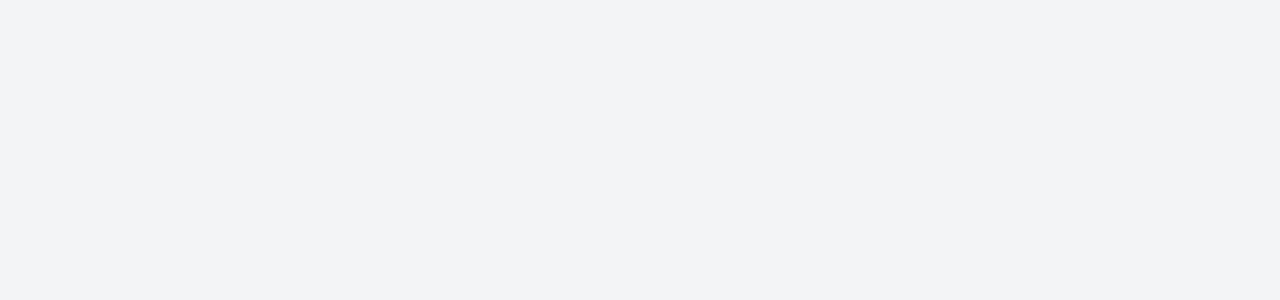
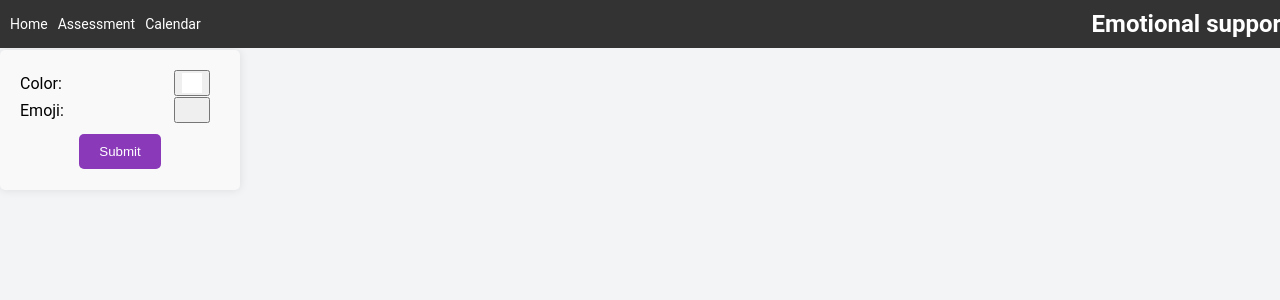
Before and after one commit to shirokov-kirill/Emotional-Support-Capstone, a React (Create React App) app in the folder app-web-frontend/: page /assessment in a window 1280 px wide. Before the commit this address had no page. Shown: the top 300 px of the page. Built offline with nearby package versions, Linux system fonts and the light colour scheme.

Commit message:
Fix after merge commit

```diff
--- a/app-web-frontend/src/App.js
+++ b/app-web-frontend/src/App.js
@@ -3,6 +3,7 @@ import { BrowserRouter as Router, Routes, Route } from 'react-router-dom';
 import Login from './Login/Login';
 import Home from './Home/Home';
 import Calendar from './Calendar/Calendar';
+import EmotionAssessmentForm from './Emotion assessment/EmotionAssessmentForm'
 
 function App() {
     return (
@@ -10,6 +11,7 @@ function App() {
             <Routes>
                 <Route path="/" element={<Login/>} />
                 <Route path="/home" element={<Home/>} />
+                <Route path="/assessment" element={<EmotionAssessmentForm/>}/>
                 <Route path="/calendar" element={<Calendar/>} />
             </Routes>
         </Router>
--- a/app-web-frontend/src/Emotion assessment/EmotionAssessmentForm.css
+++ b/app-web-frontend/src/Emotion assessment/EmotionAssessmentForm.css
@@ -11,6 +11,7 @@
 }
 
 .emotionAssessmentForm {
+  margin-top: 50px;
   width: 200px;
   height: 100px;
   display: flex;
--- a/app-web-frontend/src/Emotion assessment/EmotionAssessmentForm.js
+++ b/app-web-frontend/src/Emotion assessment/EmotionAssessmentForm.js
@@ -4,6 +4,7 @@ import './EmotionAssessmentForm.css';
 import ColorSelectionButton from '../reusables/Buttons/ColorSelectionButton/ColorSelectionButton';
 import EmojiSelectionButton from '../reusables/Buttons/EmojiSelectionButton/EmojiSelectionButton';
 import {SERVER_ADDRESS, prepareRequest} from '../setupInfo';
+import Header from '../header/Header';
 
 function EmotionAssessmentForm() {
   const selectedColorDefault = '#ffffff'
@@ -47,6 +48,8 @@ function EmotionAssessmentForm() {
   };
 
   return (
+    <div>
+      <Header/>
       <div className='emotionAssessmentForm'>
         <div className='emotionAssessmentFormParameterBox'>
           <div className='formRow'>
@@ -62,6 +65,7 @@ function EmotionAssessmentForm() {
           Submit
         </button>
       </div>
+    </div>
   );
 }
 
```
Lines whose indentation alone changed are shown as unchanged.
